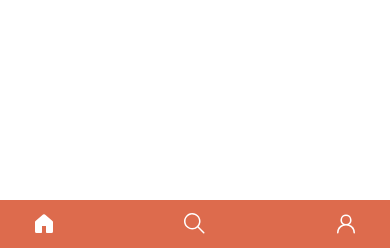
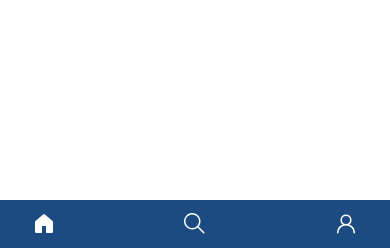
Before and after one commit to audgks5551/waiting_2022_01_11, a Django app: page / in a window 390 px wide. Shown: the part 596-844 px from the top of the page. Run offline with Django 4.2, Linux system fonts and the light colour scheme; data that the repository does not hold is empty; style sheets or scripts are compiled from the project's sources; parts of the project's set-up code (start-up, migrations or seed data) failed here and were passed over; some libraries are stand-ins or nearby versions; some web fonts are replaced.

Commit message:
하단바 색상 변경

```diff
--- a/templates/partials/nav-b.html
+++ b/templates/partials/nav-b.html
@@ -1,4 +1,4 @@
-<div class="t-container t-max-w-full t-flex lg:t-hidden t-z-10 t-bottom-0 t-left-0 t-right-0 t-fixed t-bg-[#DD6B4D] t-h-[3rem]">
+<div class="t-container t-max-w-full t-flex lg:t-hidden t-z-10 t-bottom-0 t-left-0 t-right-0 t-fixed t-bg-[#1C4B82] t-h-[3rem]">
     <ul class="t-flex t-items-center t-w-full t-justify-between">
         <li class="t-flex t-items-center" >
             <a class="t-h-full t-flex t-items-center t-justify-center t-px-[2rem]" href="{% url "core:home" %}">
```
